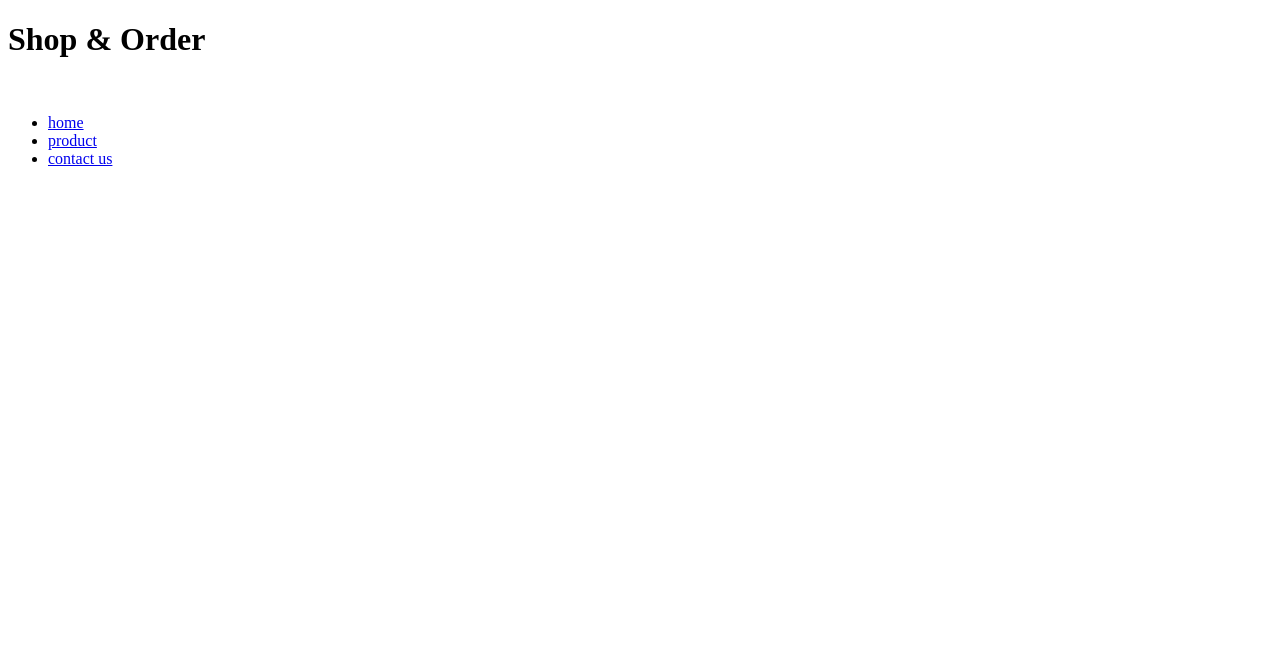
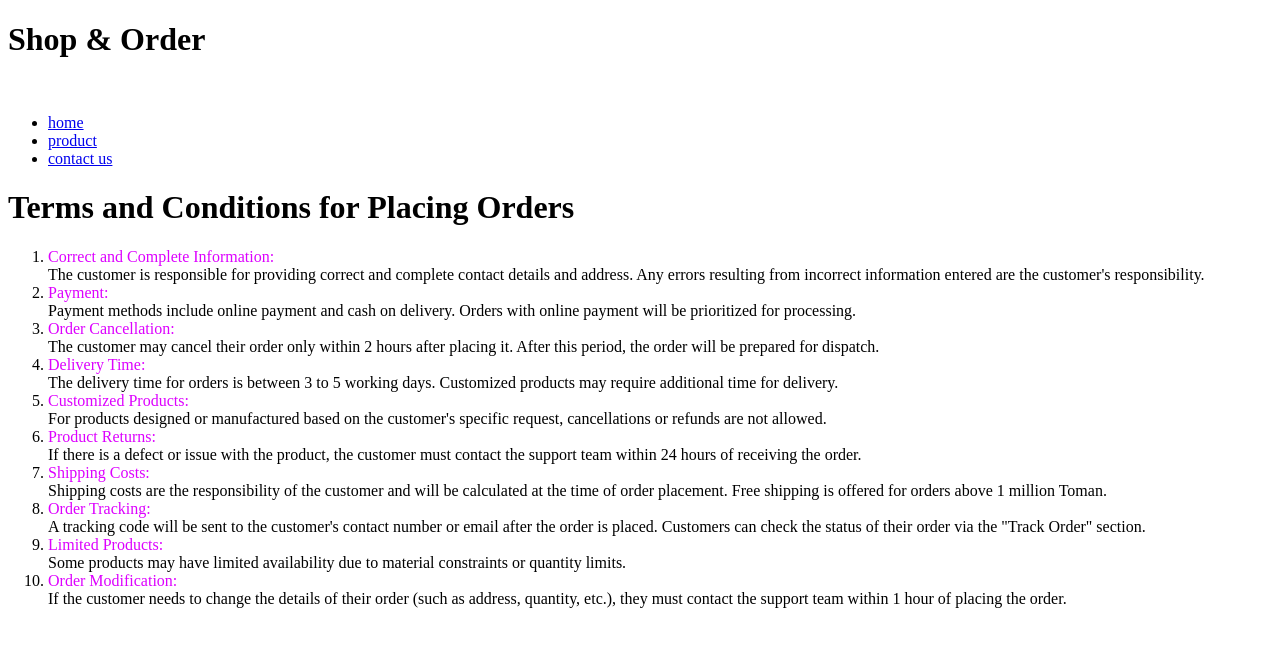
Before and after one commit to behnoush-salehiyan/assignment-1, a plain HTML site: page Order-Page.html in a window 1280 px wide. Drawn offline with Linux system fonts and the light colour scheme.

Commit message:
add terms and conditions

```diff
--- a/Order-Page.html
+++ b/Order-Page.html
@@ -17,5 +17,66 @@
         </ul>
       </nav>
     </head>
+    <main>
+      <h1>Terms and Conditions for Placing Orders</h1>
+      <ol>
+        <li>
+          <span style="color: rgb(221, 0, 255)"
+            >Correct and Complete Information:</span
+          >
+          <br />
+          The customer is responsible for providing correct and complete contact
+          details and address. Any errors resulting from incorrect information
+          entered are the customer's responsibility.
+        </li>
+        <li>
+          <span style="color: rgb(221, 0, 255)">Payment:</span> <br />Payment
+          methods include online payment and cash on delivery. Orders with
+          online payment will be prioritized for processing.
+        </li>
+        <li>
+          <span style="color: rgb(221, 0, 255)">Order Cancellation:</span><br />
+          The customer may cancel their order only within 2 hours after placing
+          it. After this period, the order will be prepared for dispatch.
+        </li>
+        <li>
+          <span style="color: rgb(221, 0, 255)">Delivery Time:</span><br />
+          The delivery time for orders is between 3 to 5 working days.
+          Customized products may require additional time for delivery.
+        </li>
+        <li>
+          <span style="color: rgb(221, 0, 255)">Customized Products:</span>
+          <br />For products designed or manufactured based on the customer's
+          specific request, cancellations or refunds are not allowed.
+        </li>
+        <li>
+          <span style="color: rgb(221, 0, 255)">Product Returns:</span><br />
+          If there is a defect or issue with the product, the customer must
+          contact the support team within 24 hours of receiving the order.
+        </li>
+        <li>
+          <span style="color: rgb(221, 0, 255)">Shipping Costs:</span>
+          <br />Shipping costs are the responsibility of the customer and will
+          be calculated at the time of order placement. Free shipping is offered
+          for orders above 1 million Toman.
+        </li>
+        <li>
+          <span style="color: rgb(221, 0, 255)">Order Tracking:</span><br />
+          A tracking code will be sent to the customer's contact number or email
+          after the order is placed. Customers can check the status of their
+          order via the "Track Order" section.
+        </li>
+        <li>
+          <span style="color: rgb(221, 0, 255)">Limited Products:</span><br />
+          Some products may have limited availability due to material
+          constraints or quantity limits.
+        </li>
+        <li>
+          <span style="color: rgb(221, 0, 255)">Order Modification:</span><br />
+          If the customer needs to change the details of their order (such as
+          address, quantity, etc.), they must contact the support team within 1
+          hour of placing the order.
+        </li>
+    </main>
   </body>
 </html>
```
